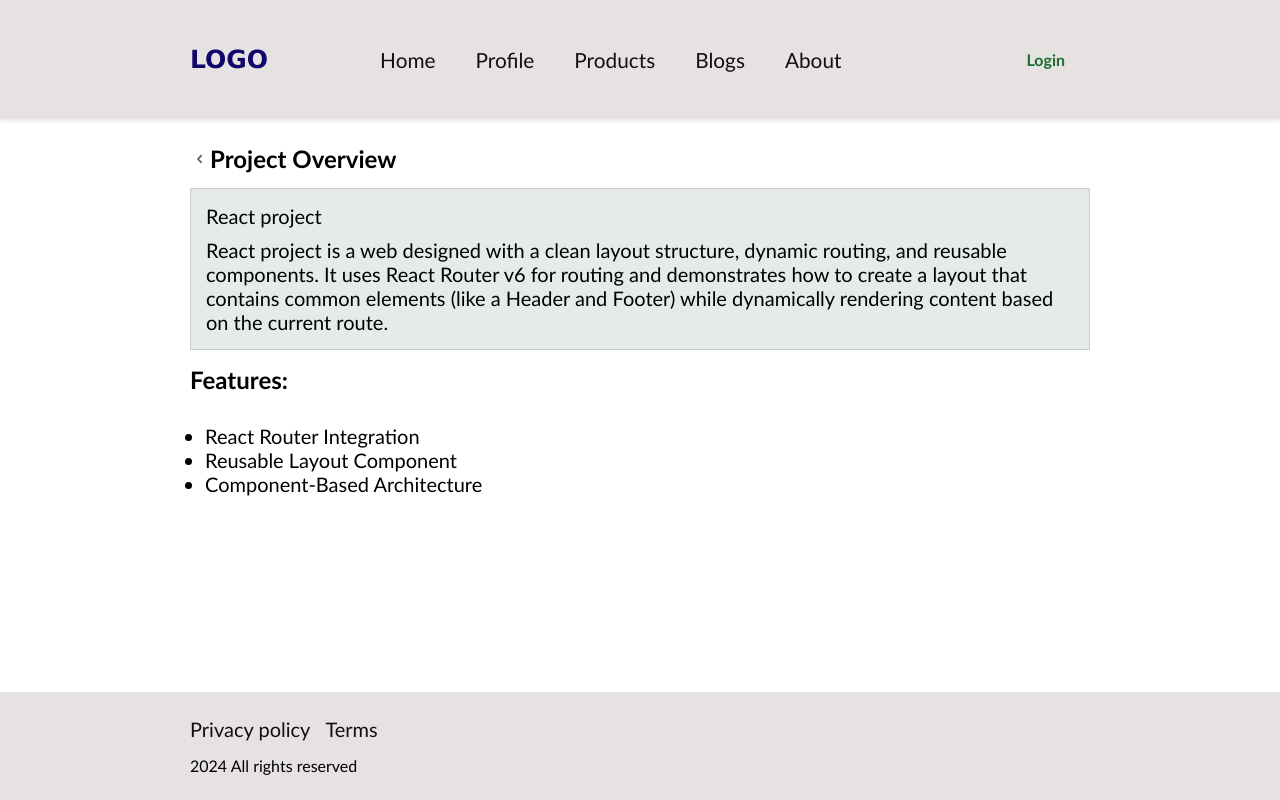
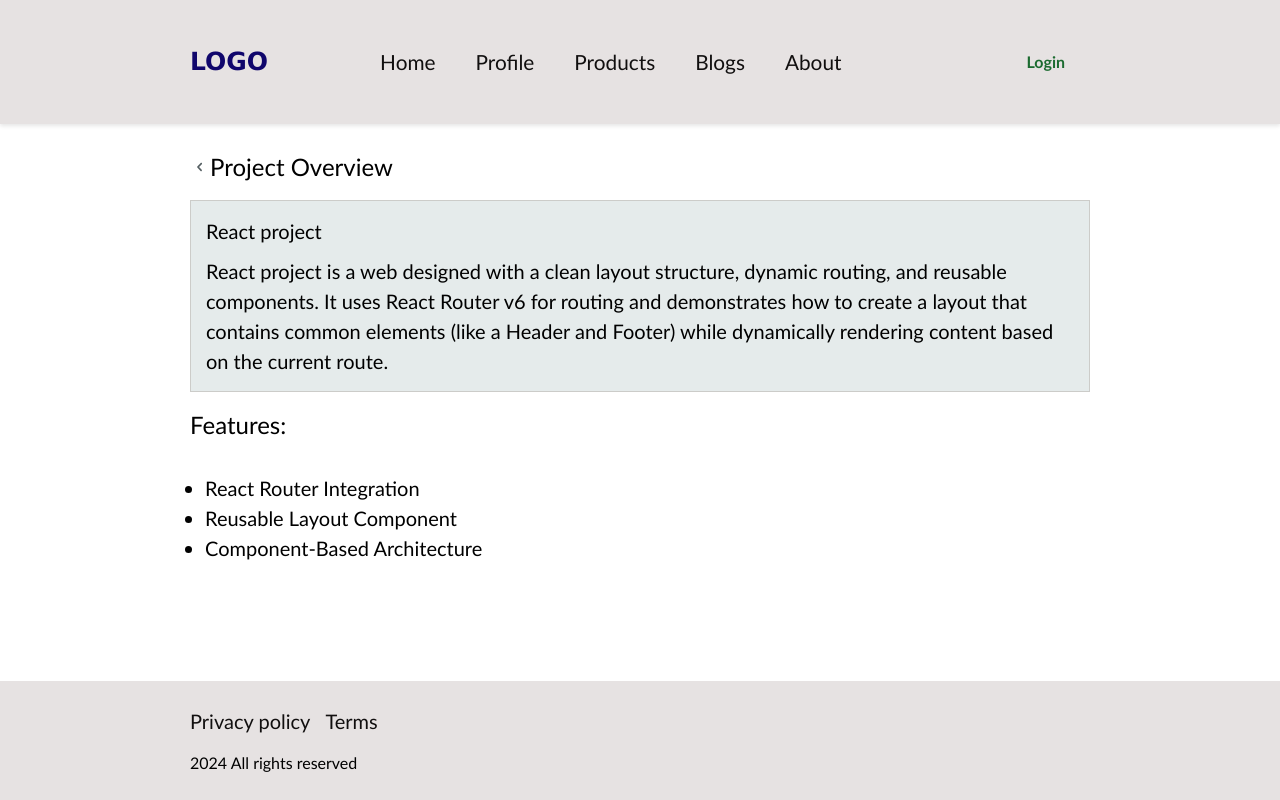
Before and after one commit to Tornik2/Assignment1, a Next.js app: page /about in a window 1280 px wide. Built offline with nearby package versions, Linux system fonts and the light colour scheme; no server answers.

Commit message:
create ThemeProvider in Components Folder

```diff
--- /dev/null
+++ b/app/components/ThemeProvider.js
@@ -0,0 +1,51 @@
+"use client"; // Mark this as a client component
+
+import { createContext, useContext, useEffect, useState } from "react";
+
+const ThemeContext = createContext();
+
+export function ThemeProvider({ children }) {
+  const [darkMode, setDarkMode] = useState(false);
+
+  // check local storage and check system preference
+  useEffect(() => {
+    const storedMode = localStorage.getItem("darkMode");
+    if (storedMode) {
+      setDarkMode(storedMode === "true");
+    } else {
+      const isSystemDarkMode = window.matchMedia(
+        "(prefers-color-scheme: dark)"
+      ).matches;
+      setDarkMode(isSystemDarkMode);
+    }
+  }, []);
+
+  // Apply the dark class based on state
+  useEffect(() => {
+    if (darkMode) {
+      document.documentElement.classList.add("dark");
+    } else {
+      document.documentElement.classList.remove("dark");
+    }
+  }, [darkMode]);
+
+  // Toggle mode and save in local storage
+  const toggleDarkMode = () => {
+    setDarkMode((prev) => {
+      const newMode = !prev;
+      localStorage.setItem("darkMode", newMode);
+      return newMode;
+    });
+  };
+
+  return (
+    <ThemeContext.Provider value={{ darkMode, toggleDarkMode }}>
+      {children}
+    </ThemeContext.Provider>
+  );
+}
+
+// hook to use the ThemeContext
+export const useTheme = () => {
+  return useContext(ThemeContext);
+};
--- a/app/index.css
+++ b/app/index.css
@@ -1,3 +1,7 @@
+@tailwind base;
+@tailwind components;
+@tailwind utilities;
+
 * {
   box-sizing: border-box;
 }
--- a/app/layout.js
+++ b/app/layout.js
@@ -1,6 +1,7 @@
 import Header from "./components/Header/Header"; // Import  Header component
 import Footer from "./components/Footer/Footer"; // Import  Footer component
 import { UserProvider } from "@auth0/nextjs-auth0/client";
+import { ThemeProvider } from "./components/ThemeProvider";
 
 import "./App.css";
 import "./index.css";
@@ -11,7 +12,8 @@ export const metadata = {
 
 export default function Layout({ children }) {
   return (
-    <html lang="en">
+    <html lang="en" className="dark">
+      <ThemeProvider>
         <UserProvider>
           <body>
             <div className="app no-scrollbar">
@@ -23,6 +25,7 @@ export default function Layout({ children }) {
             </div>
           </body>
         </UserProvider>
+      </ThemeProvider>
     </html>
   );
 }
--- a/app/profile/UserInfo.js
+++ b/app/profile/UserInfo.js
@@ -4,12 +4,13 @@ export default function UserInfo({
   username,
   email,
   picture,
+  // eslint-disable-next-line no-unused-vars
   isEmailVerified,
 }) {
   return (
     <div>
       <div>
-        <img className="" src={picture} alt="user avatar" />
+        <img className="w-52" src={picture} alt="user avatar" />
       </div>
       <div className="">
         <h1 className="">{username}</h1>
--- a/tailwind.config.js
+++ b/tailwind.config.js
@@ -1,5 +1,6 @@
 /** @type {import('tailwindcss').Config} */
 export default {
+  darkMode: "selector",
   content: [
     "./app/**/*.{js,ts,jsx,tsx,mdx}",
     "./pages/**/*.{js,ts,jsx,tsx,mdx}",
```
Lines whose indentation alone changed are shown as unchanged.
